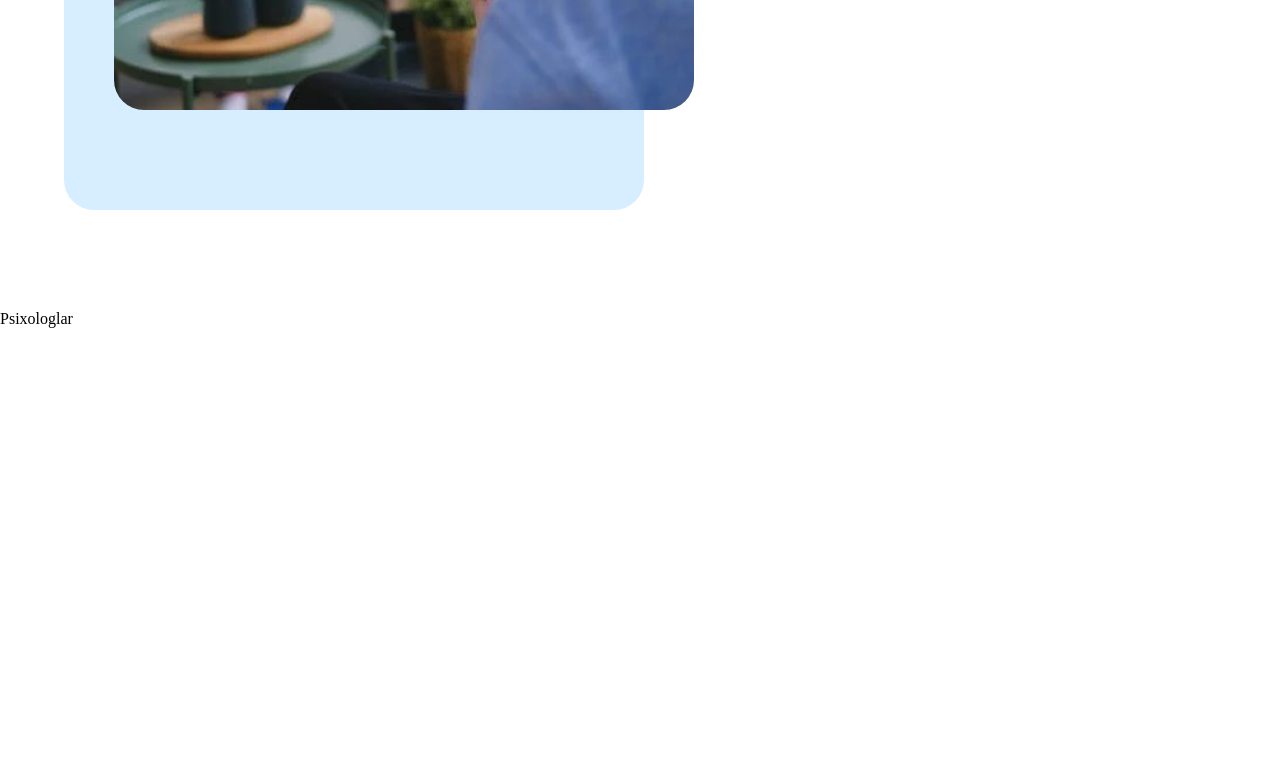
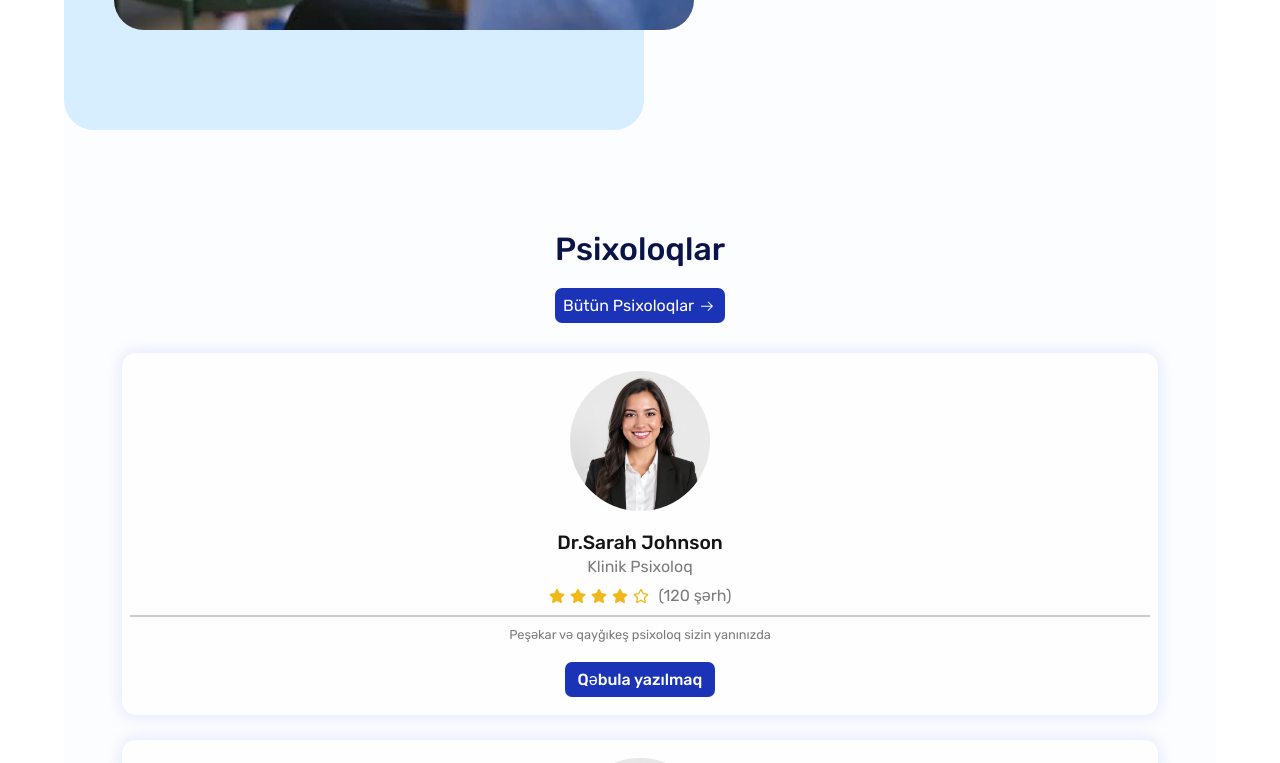
Before and after one commit to aghasalimmusayev/psy-talk-frontend, a React (Vite) app: page / in a window 1280 px wide. Shown: the part 1500-2263 px from the top of the page. Before the commit the page ends 1828 px from the top, so only its background shows below. Built offline with nearby package versions, Linux system fonts and the light colour scheme.

Commit message:
psychologists section created

```diff
--- a/src/components/header/header.css
+++ b/src/components/header/header.css
@@ -3,7 +3,7 @@
     background: var(--color-bg3);
 }
 .header_content {
-    padding-top: 100px;
+    padding-top: 30px;
     height: fit-content;
     display: flex;
     flex-direction: column;
@@ -91,13 +91,12 @@
 
 @media(min-width:768px){
     .header_bg {
-        height: 100vh;
+        height: 90vh;
         background-image: linear-gradient(rgba(0,0,0,0.65)),url('../../assets/img/header.png');
         background-size: cover;
-        background-position: center;
+        background-position: top;
     }
     .header_content {
-        padding-top: 200px;
         gap: 20px;
     }
     .welcome_text {font-size: 1.5rem;}
@@ -131,7 +130,7 @@
         height: 150px;
         border-radius: 20px;
         position: absolute;
-        bottom: -75px;
+        bottom: 0;
         margin: 0;
     }
     .line {height: 60px; border: 1px solid var(--color-border3);}
@@ -141,6 +140,6 @@
 }
 
 @media(min-width:1024px){
-    .header_content {padding-top: 150px;}
+    .header_content {padding-top: 100px;}
 
 }
--- a/src/components/main/Main.jsx
+++ b/src/components/main/Main.jsx
@@ -4,9 +4,9 @@ import SuppotInfo from './SupportInfo'
 
 export default function Main() {
     return (
-        <>
+        <main className='container'>
             <SuppotInfo />
             <Psychologists />
-        </>
+        </main>
     )
 }
--- /dev/null
+++ b/src/components/main/Psychologist.jsx
@@ -0,0 +1,28 @@
+import './psychologists.css'
+import MainButton from '../smallComponents/MainButton'
+import psychologists_img from '../../assets/img/Psychologists.jpg'
+import { FaStar } from "react-icons/fa";
+import { FaRegStar } from "react-icons/fa";
+
+export default function Psychologist() {
+    return (
+        <div className='psychologist'>
+            <img src={psychologists_img} alt="psychologists" />
+            <h4 className='psychologist_name'>Dr.Sarah Johnson</h4>
+            <h5 className='psychologist_profession'>Klinik Psixoloq</h5>
+            <div className='raiting'>
+                <div className='raiting_stars'>
+                    <FaStar style={{color:'#F1B819'}}/>
+                    <FaStar style={{color:'#F1B819'}}/>
+                    <FaStar style={{color:'#F1B819'}}/>
+                    <FaStar style={{color:'#F1B819'}}/>
+                    <FaRegStar style={{color:'#F1B819'}} />
+                </div>
+                <div className='raiting_num'> (120 şərh) </div>
+            </div>
+            <hr className='psychologist_hr' />
+            <p className='psychologist_text'>Peşəkar və qayğıkeş psixoloq sizin yanınızda</p>
+            <MainButton text={"Qəbula yazılmaq"} />
+        </div>
+    )
+}
--- a/src/components/main/Psychologists.jsx
+++ b/src/components/main/Psychologists.jsx
@@ -1,9 +1,24 @@
-import React from 'react'
+import '../smallComponents/button.css'
+import Psychologist from "./Psychologist"
+import { GoArrowRight } from "react-icons/go";
 
 export default function Psychologists() {
     return (
-        <div>
-            Psixologlar
-        </div>
+        <section id="psychologists">
+            <div className='psy_head'>
+                <h2 className="psy_section_heading">Psixoloqlar</h2>
+                <div className="main_button">
+                    <button className='all_psy_button'>
+                        <span>Bütün Psixoloqlar</span>
+                        <GoArrowRight style={{ fontSize: "16px" }} />
+                    </button>
+                </div>
+            </div>
+            <div className="psychologists container">
+                <Psychologist />
+                <Psychologist />
+                <Psychologist />
+            </div>
+        </section >
     )
 }
--- a/src/components/main/SupportInfo.jsx
+++ b/src/components/main/SupportInfo.jsx
@@ -1,11 +1,11 @@
 import './main.css'
+import './supportInfo.css'
 import psyImg from '../../assets/img/pyschologic_support.png'
 import star from '../../assets/img/star.png'
 import MainButton from '../smallComponents/MainButton'
 
 export default function Main() {
     return (
-        <main className='container'>
         <div className='psychologic_support'>
             <div className='star'>
                 <img src={star} alt="star" />
@@ -25,6 +25,5 @@ export default function Main() {
                 <MainButton text={"Ətraflı bax"} />
             </div>
         </div>
-        </main>
     )
 }
--- a/src/components/main/main.css
+++ b/src/components/main/main.css
@@ -1,77 +1,4 @@
-main {padding: 100px 0;}
-.psychologic_support {
-    position: relative;
+main {
+    padding: 100px 0;
+    background: var(--color-bg5);
 }
-.star {
-    width: 145px;
-    height: 125px;
-    position: absolute;
-    left: -15px;
-    top: -100px;
-    z-index: 10;
-}
-.star img {
-    width: 100%;
-    height: 100%;
-    object-fit: cover;
-}
-.psy_left {display: none;}
-.shadow_img {
-    width: 580px;
-    height: 560px;
-    background: var(--color-bg4);
-    border-radius: 30px;
-}
-.psy_support_img {
-    width: 580px;
-    height: 560px;
-    border-radius: 30px;
-    overflow: hidden;
-    position: absolute;
-    left: 50px;
-    bottom: 100px;
-    z-index: 0;
-}
-.psy_support_img img {
-    width: 100%;
-    height: 100%;
-    object-fit: cover;
-}
-.psy_heading {
-    font: 500 1.8rem var(--font-main);
-    color: var(--color-text2);
-    padding-top: 40px;
-}
-.psy_text {
-    font: 400 1rem var(--font-main);
-    color: var(--color-text5);
-    margin: 20px 0;
-}
-
-@media(min-width:768px){
-    .psychologic_support {
-        margin-top: 250px;
-        display: flex;
-        justify-content: space-between;
-    }
-    .star {
-        left: -40px;
-        top: -170px;
-    }
-    .psy_left {display: initial;}
-    .psy_right {
-        padding-left: 100px;
-        max-width: 600px;
-        height: fit-content;
-        margin: 0 auto 0 0;
-    }
-    .psy_heading {
-        font: 500 2.2rem var(--font-main);
-        padding: 0;
-    }
-    .psy_text {
-        font-size: 1.2rem;
-        margin: 30px 0;
-    }
-
-}
--- /dev/null
+++ b/src/components/main/psychologists.css
@@ -0,0 +1,77 @@
+#psychologists {
+    padding: 100px 0;
+}
+.psy_head {
+    display: flex;
+    flex-direction: column;
+    align-items: center;
+    gap: 20px;
+    margin-bottom: 30px;
+}
+.psy_section_heading {
+    font: 500 2rem var(--font-main);
+    color: var(--color-text7);
+}
+.all_psy_button {
+    width: 170px !important;
+    font: 400 1rem var(--font-main) !important;
+    display: flex;
+    align-items: center;
+    gap: 5px;
+}
+.psychologists {
+    display: flex;
+    flex-direction: column;
+    gap: 25px;
+}
+.psychologist {
+    width: 100%;
+    border-radius: 14px;
+    padding: 18px 8px;
+    display: flex;
+    flex-direction: column;
+    align-items: center;
+    background: var(--color-bg6);
+    box-shadow: 0px 0px 15px 1px var(--color-shadow);
+}
+.psychologist img {
+    width: 140px;
+    height: 140px;
+    border-radius: 50%;
+}
+.psychologist_name {
+    font: 500 1.2rem var(--font-main);
+    color: var(--color-text6);
+    margin-top: 20px;
+}
+.psychologist_profession {
+    font: 400 1rem var(--font-main);
+    color: var(--color-text5);
+    margin: 3px 0 10px;
+}
+.raiting {
+    display: flex;
+    justify-content: center;
+    align-items: center;
+    gap: 10px;
+}
+.raiting_num {
+    font: 400 1rem var(--font-main);
+    color: var(--color-text5);
+}
+.raiting_stars {
+    display: flex;
+    justify-content: center;
+    align-items: center;
+    gap: 5px;
+}
+.psychologist_hr {
+    width: 100%;
+    border: 1px solid var(--color-border4);
+    margin: 10px 0;
+}
+.psychologist_text {
+    font: 400 0.8rem var(--font-main);
+    color: var(--color-text5);
+    margin-bottom: 20px;
+}
--- /dev/null
+++ b/src/components/main/supportInfo.css
@@ -0,0 +1,76 @@
+.psychologic_support {
+    position: relative;
+}
+.star {
+    width: 145px;
+    height: 125px;
+    position: absolute;
+    left: -15px;
+    top: -100px;
+    z-index: 10;
+}
+.star img {
+    width: 100%;
+    height: 100%;
+    object-fit: cover;
+}
+.psy_left {display: none;}
+.shadow_img {
+    width: 580px;
+    height: 560px;
+    background: var(--color-bg4);
+    border-radius: 30px;
+}
+.psy_support_img {
+    width: 580px;
+    height: 560px;
+    border-radius: 30px;
+    overflow: hidden;
+    position: absolute;
+    left: 50px;
+    bottom: 100px;
+    z-index: 0;
+}
+.psy_support_img img {
+    width: 100%;
+    height: 100%;
+    object-fit: cover;
+}
+.psy_heading {
+    font: 500 1.8rem var(--font-main);
+    color: var(--color-text2);
+    padding-top: 40px;
+}
+.psy_text {
+    font: 400 1rem var(--font-main);
+    color: var(--color-text5);
+    margin: 20px 0;
+}
+
+@media(min-width:768px){
+    .psychologic_support {
+        margin-top: 250px;
+        display: flex;
+        justify-content: space-between;
+    }
+    .star {
+        left: -40px;
+        top: -170px;
+    }
+    .psy_left {display: initial;}
+    .psy_right {
+        padding-left: 100px;
+        max-width: 600px;
+        height: fit-content;
+        margin: 0 auto 0 0;
+    }
+    .psy_heading {
+        font: 500 2.2rem var(--font-main);
+        padding: 0;
+    }
+    .psy_text {
+        font-size: 1.2rem;
+        margin: 30px 0;
+    }
+
+}
--- a/src/components/nav/nav.css
+++ b/src/components/nav/nav.css
@@ -7,11 +7,12 @@ nav {
 }
 .nav{
     background: var(--color-mainbg);
-    position: fixed;
+    position: relative;
+    /* position: fixed;
     top: 0;
-    left: 0;
+    left: 0; */
+    /* z-index: 999; */
     width: 100%;
-    z-index: 999;
 }
 .links {
     display: flex;
--- a/src/index.css
+++ b/src/index.css
@@ -23,16 +23,24 @@ a{text-decoration: none;}
   --color-bg2: #fff;
   --color-bg3: #3D3C3D;
   --color-bg4: #D6EEFF;
+  --color-bg5: #FCFDFF;
+  --color-bg6: #FEFEFE;
 
   --color-text: #000;
   --color-text2: #1B33B7;
   --color-text3: #fff;
   --color-text4: #0600FF;
   --color-text5: #7B7B7B;
+  --color-text6: #141414;
+  --color-text7: #0B1449;
+  --color-text8: #F1B819;
 
   --color-border: #1B33B7;
   --color-border2: #3D3C3D;
   --color-border3: #FFF;
+  --color-border4: #CBCBCB;
+
+  --color-shadow: #d8deffc7;
 }
 
 [data-theme="dark"] {
```
Also changed, not shown: src/assets/img/Psychologists.jpg (added), 1 other file (tests, documents, lock files or other folders). Lines whose indentation alone changed are shown as unchanged.
